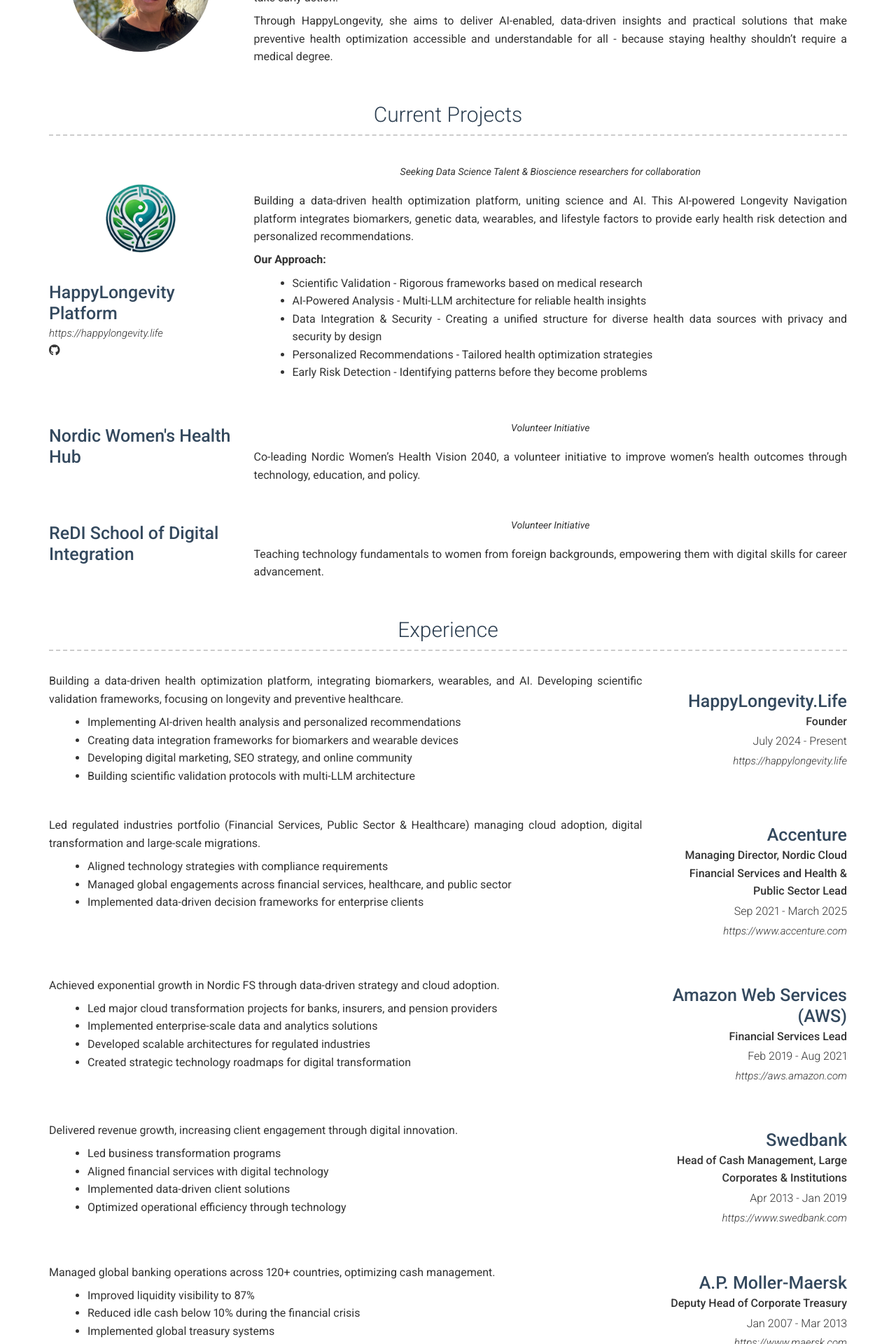
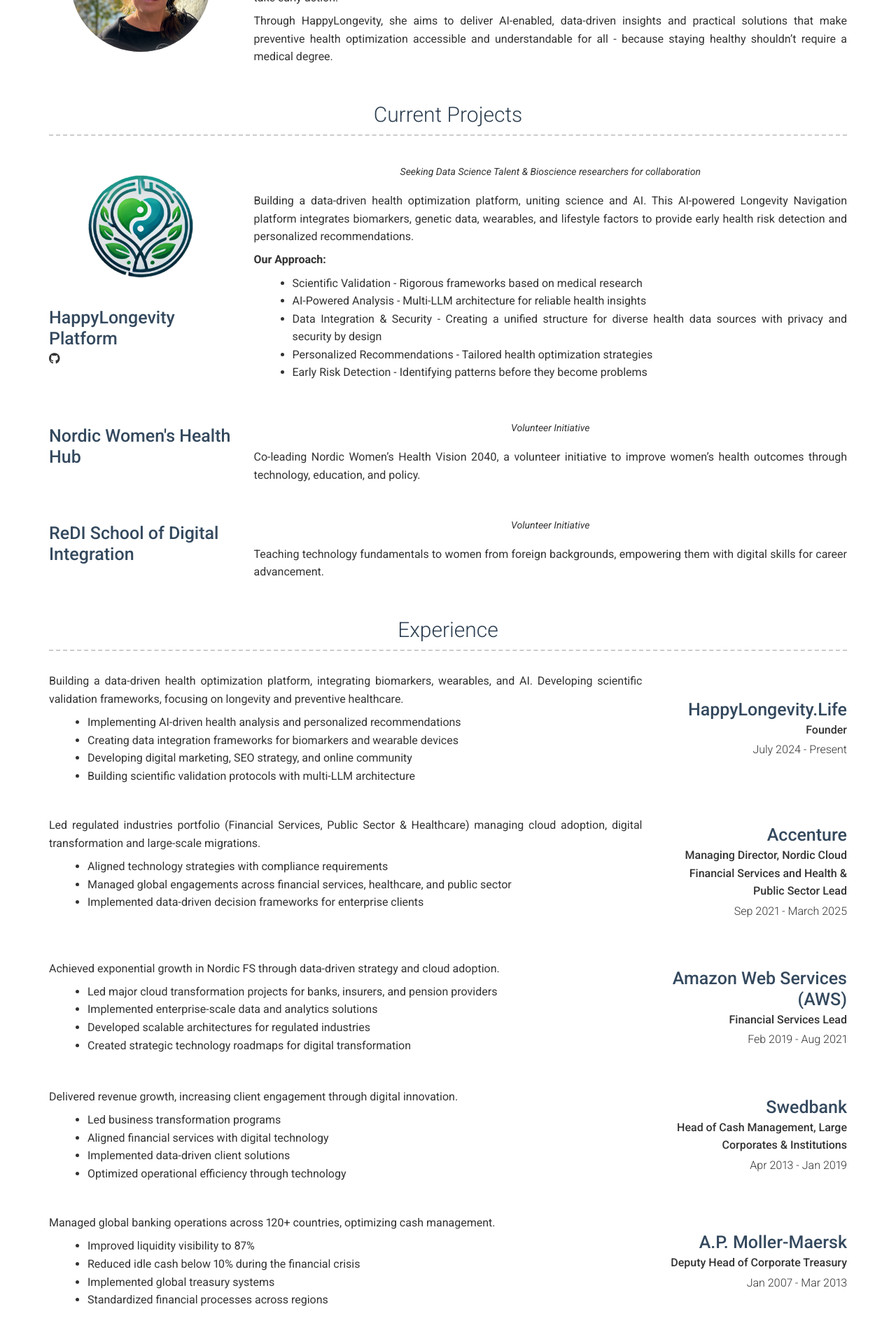
Before and after one commit to JuliaHappyLongevity/JuliaHappyLongevity.github.io, a Jekyll site: the page built from index.md, in a window 1280 px wide. Shown: the part 487-2407 px from the top of the page at 70% size. Built offline with Jekyll 4.4.1, drawn with Linux system fonts in a browser that asks for light colours; nearby versions of some CDN libraries.

Commit message:
Increase logo size and remove Platform Details button
- Added custom CSS to force the logo size to 150px with \!important
- Removed the link display from section list to eliminate the Platform Details button
- Simplified layout with a cleaner design

🤖 Generated with [Claude Code](https://claude.ai/code)

Co-Authored-By: Claude <noreply@anthropic.com>

```diff
--- a/_includes/head.html
+++ b/_includes/head.html
@@ -32,6 +32,15 @@
   <!-- Google Fonts -->
   <link href="https://fonts.googleapis.com/css?family=Poppins:300,300i,400,400i,500,500i,600,600i,700,700i,800,800i,900,900i|Source+Code+Pro:300,400,500,700&display=swap" rel="stylesheet">
 
+  <!-- Custom CSS -->
+  <style>
+    /* Force logo size to be large */
+    .details img[src*="HL_logo.png"] {
+      max-width: 150px !important;
+      width: 150px !important;
+    }
+  </style>
+
   <!-- Global site tag (gtag.js) - Google Analytics -->
   {%- if site.google_analytics -%}
     <script async src="https://www.googletagmanager.com/gtag/js?id={{ site.google_analytics }}"></script>
--- a/_includes/section-list.html
+++ b/_includes/section-list.html
@@ -10,11 +10,9 @@
       {%- if item.sub_title -%}<p><b>{{ item.sub_title }}</b></p>{%- endif -%}
       {%- if item.caption -%}<p>{{ item.caption }}</p>{%- endif -%}
 
-      {%- if item.link -%}
-        {% include a.html href=item.link class="link" %}
-          {%- if item.link_text -%}{{ item.link_text }}{%- else -%}{{ item.link }}{%- endif -%}
-        </a>
-      {%- endif -%}
+      {% comment %}
+      We've removed the link display to simplify the layout
+      {% endcomment %}
 
       <p class="no-print aditional-links">
         {% for link in item.additional_links %}
```
